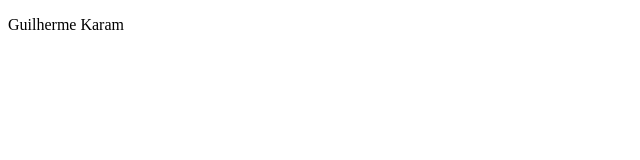
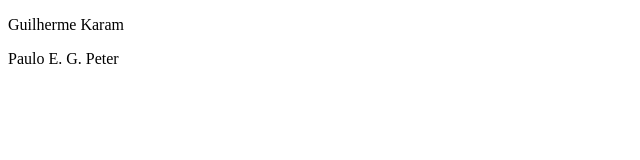
Before and after one commit to Hidrafox/ES2_temp, a plain HTML site: page index.html in a window 1280 px wide. Shown: the whole page, without its empty margins (0-640 px from the left). Drawn offline with Linux system fonts and the light colour scheme.

Commit message:
Adiciona participante Paulo no index.html

```diff
--- a/index.html
+++ b/index.html
@@ -8,5 +8,6 @@
 </head>
 <body>
     <p> Guilherme Karam </p>
+    <p>Paulo E. G. Peter</p>
 </body>
 </html>
```
